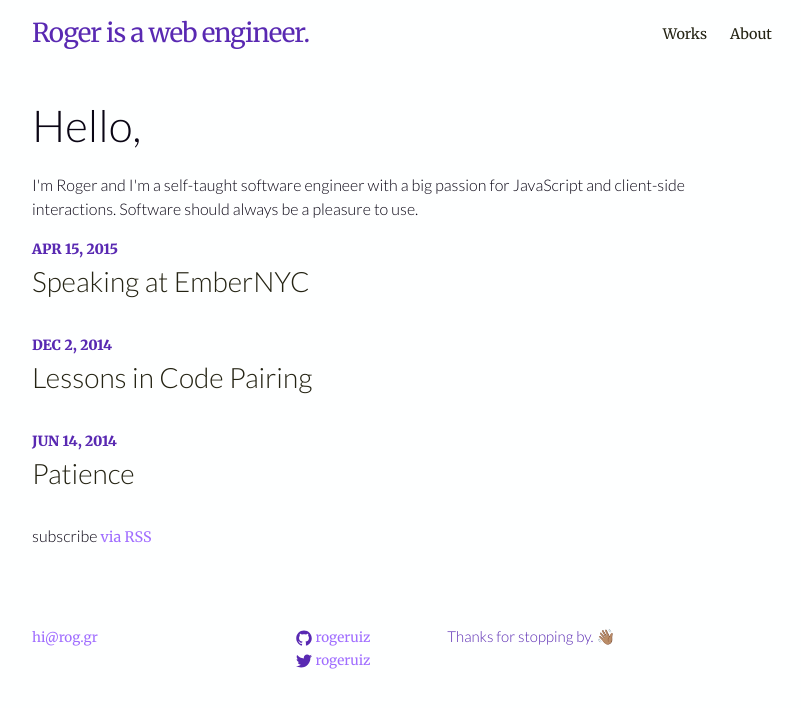
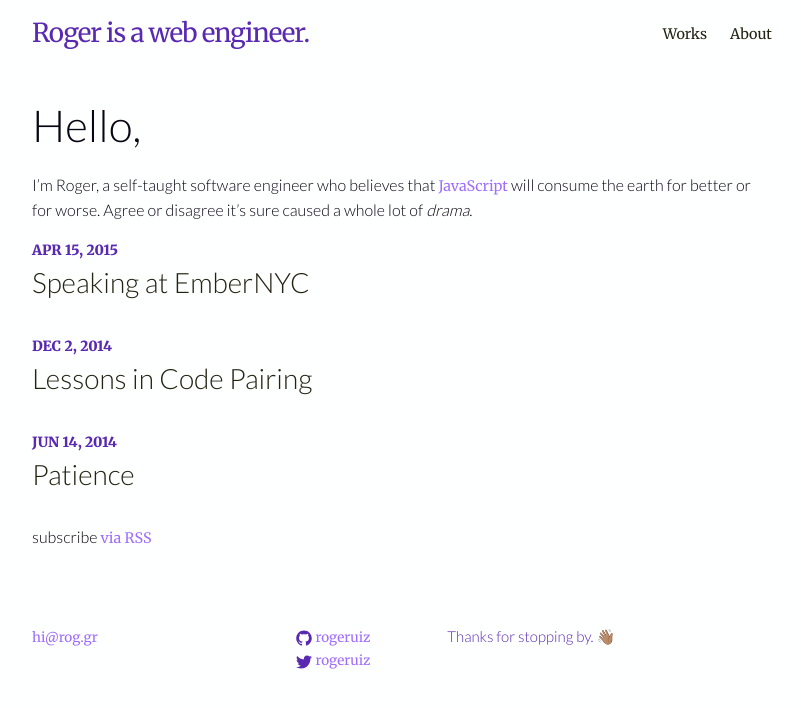
Before and after one commit to rogeruiz/write, a Jekyll site: the page built from index.html, in a window 1280 px wide. Shown: the top 708 px of the page, without its empty margins (238-1039 px from the left). Built offline with Jekyll 4.4.1, drawn with Linux system fonts in a browser that asks for light colours.

Commit message:
Update heading and description

```diff
--- a/_config.yml
+++ b/_config.yml
@@ -3,9 +3,10 @@
 title: Roger is a web engineer.
 email: hi@rog.gr
 description: > # this means to ignore newlines until "baseurl:"
-  I'm Roger and I'm a self-taught software engineer with a big passion for
-  JavaScript and client-side interactions. Software should always be a pleasure to
-  use.
+  I'm Roger, a self-taught software engineer who believes that
+  [JavaScript](http://www.ecmascript.org) will consume the earth for
+  better or for worse. Agree or disagree it's sure caused a whole lot
+  of _drama_.
 goodbye_message: >
   Thanks for stopping by. 👋🏽
 baseurl: "" # the subpath of your site, e.g. /blog/
--- a/index.html
+++ b/index.html
@@ -4,8 +4,8 @@ layout: default
 
 <div class="home">
 
-  <h2 class="page-heading">Hello,</h2>
-  <p>{{ site.description }}</p>
+  <h1 class="page-heading">Hello,</h1>
+  <p>{{ site.description | markdownify }}</p>
 
   <ul class="post-list">
     {% for post in site.categories.writing %}
```
